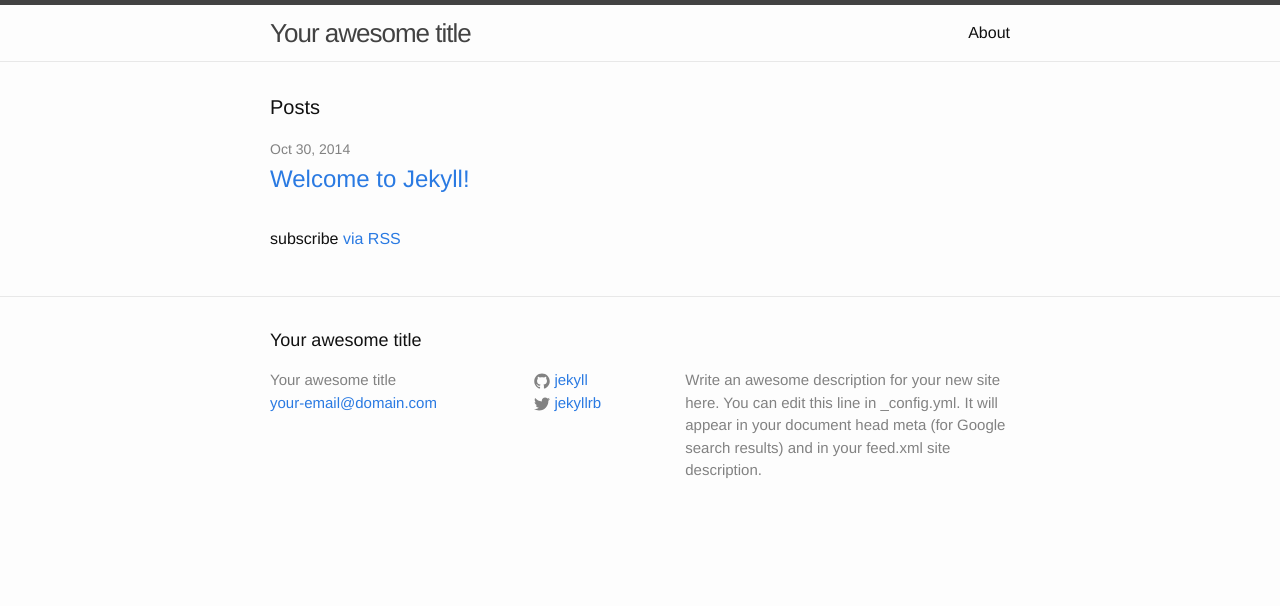
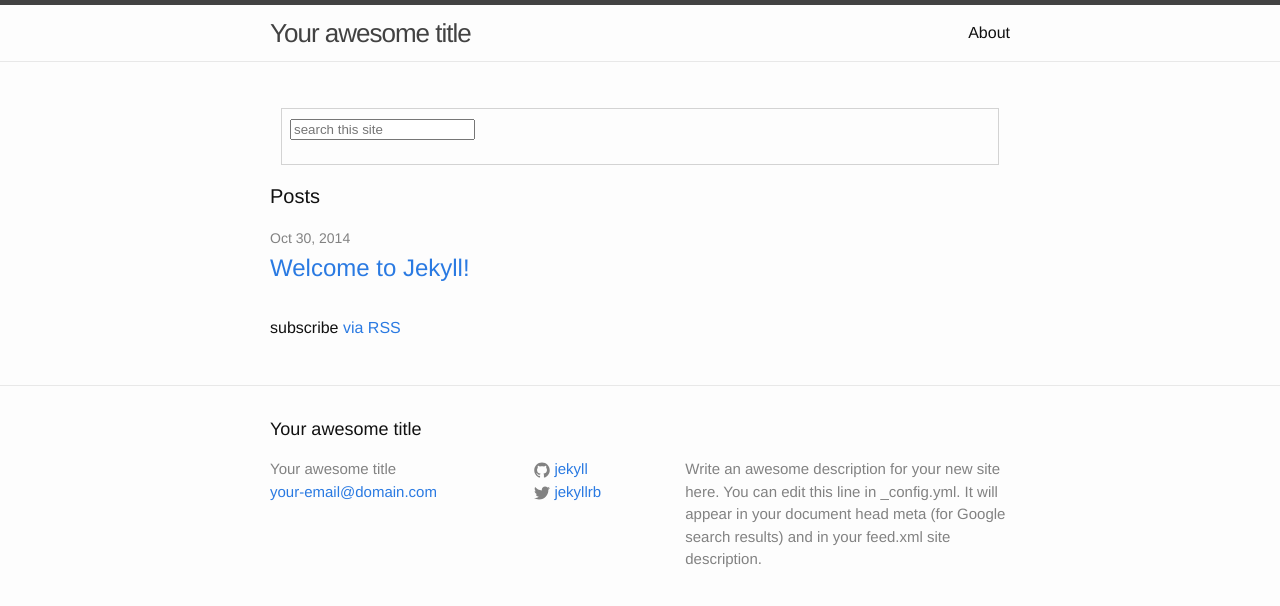
Before and after one commit to christian-fei/Simple-Jekyll-Search, a Jekyll site: the page built from example/index.html, in a window 1280 px wide. Shown: the top 606 px of the page. Built offline with Jekyll 4.4.1, drawn with Linux system fonts in a browser that asks for light colours.

Commit message:
update examepl

```diff
--- a/example/_layouts/default.html
+++ b/example/_layouts/default.html
@@ -2,12 +2,25 @@
 <html>
 
   {% include head.html %}
+
+  <style type="text/css">
+    .header {
+      max-width: 700px;
+      margin: 1em auto;
+      border: 1px solid lightgrey;
+      padding: .5em;
+    }
+  </style>
 
   <body>
 
     {% include header.html %}
 
     <div class="page-content">
+      <div class="header">
+        <input type="text" id="search" placeholder="search this site">
+        <ul id="search-results"></ul>
+      </div>
       <div class="wrapper">
         {{ content }}
       </div>
```
Also changed, not shown: other parts of example/_layouts/default.html (+12 -0 lines).
